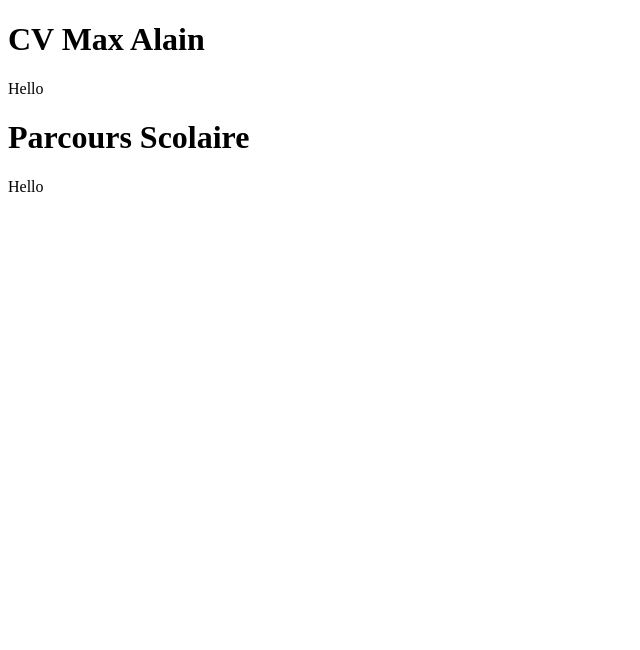
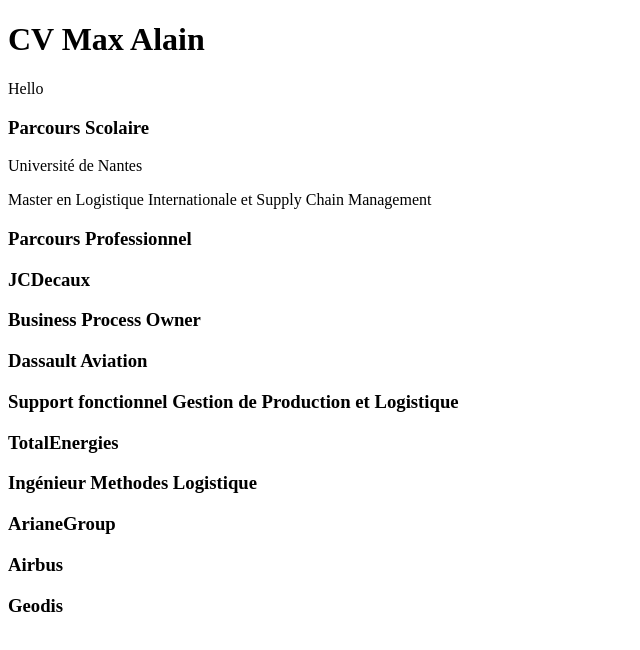
Before and after one commit to Myoxsis/Maxime_Alain_CV, a plain HTML site: page index.html in a window 1280 px wide. Shown: the whole page, without its empty margins (0-640 px from the left). Drawn offline with Linux system fonts and the light colour scheme.

Commit message:
Update Structure

```diff
--- a/index.html
+++ b/index.html
@@ -10,8 +10,27 @@
 </div>
 
 <div>
-	<h1>Parcours Scolaire</h1>
-	<p> Hello </p>
+	<h3>Parcours Scolaire</h3>
+	<p> Université de Nantes </p>
+	<p>Master en Logistique Internationale et Supply Chain Management</p>
+
+	<h3>Parcours Professionnel<h3>
+	<p>JCDecaux</p>
+	<p>Business Process Owner</p>
+
+	<p>Dassault Aviation</p>
+	<p>Support fonctionnel Gestion de Production et Logistique</p>
+
+	<p>TotalEnergies</p>
+	<p>Ingénieur Methodes Logistique</p>
+
+	<p>ArianeGroup</p>
+	<p></p>
+
+	<p>Airbus</p>
+
+	<p>Geodis</p>
+
 </div>
 </body>
 </html>
```
